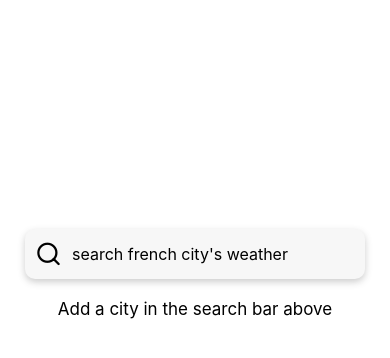
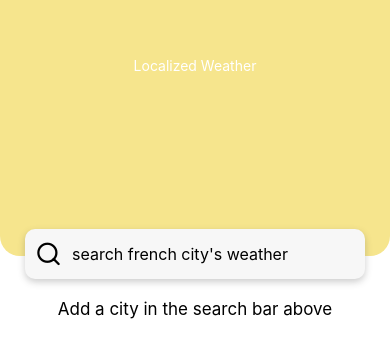
Before and after one commit to issoDev/weather-app, a React Native app: screen / in a window 390 px wide. Shown: the part 124-482 px from the top of the page. Built offline with nearby package versions, Linux system fonts and the light colour scheme.

Commit message:
update colors

```diff
--- a/styles/colors.js
+++ b/styles/colors.js
@@ -4,5 +4,6 @@ export default {
   lightgrey: '#f7f7f7',
   white: "#fff",
   green: '#3ae374',
-  lightred: '#ff4d4d'
+  lightred: '#ff4d4d',
+  lightorange: '#f6e58d'
 }
```
